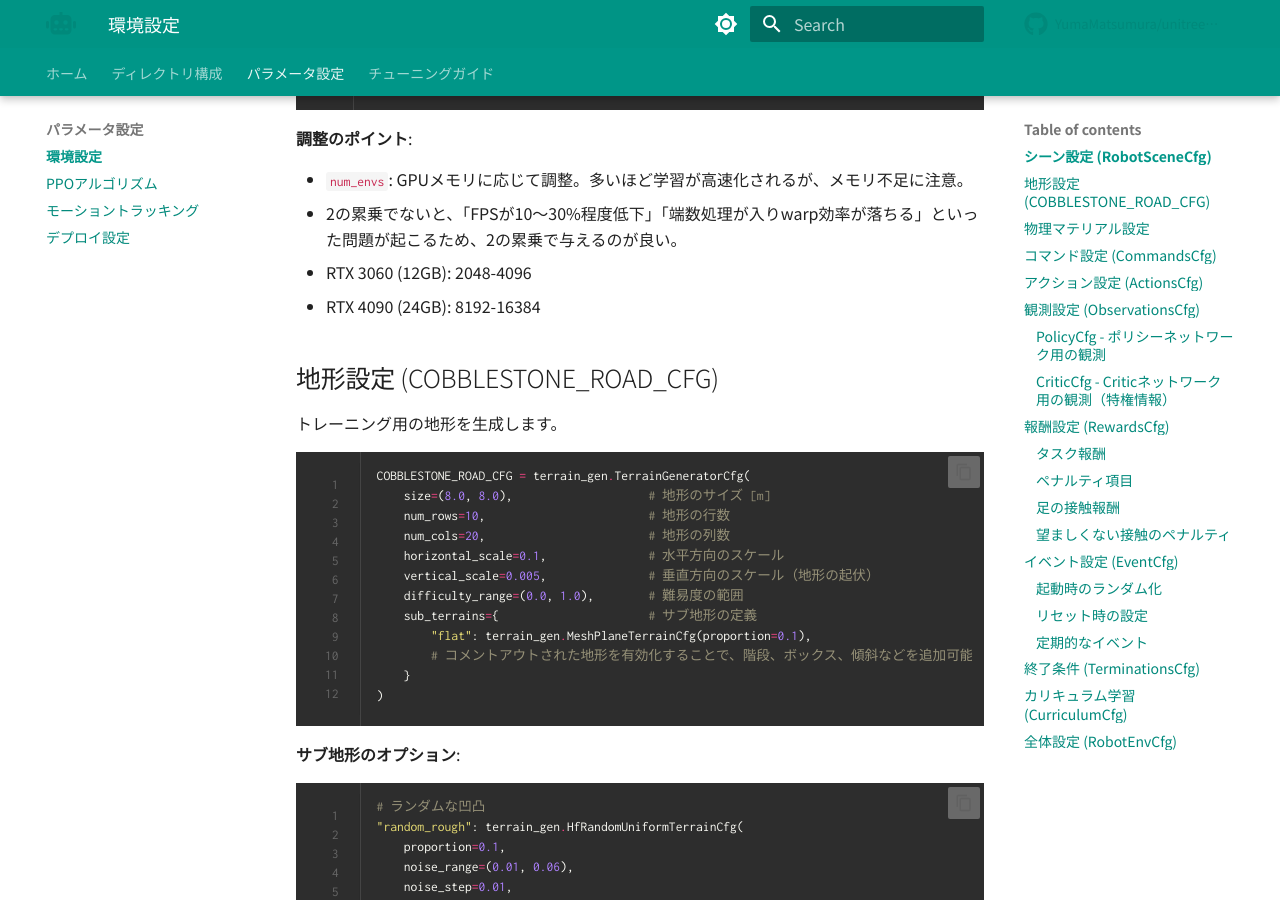
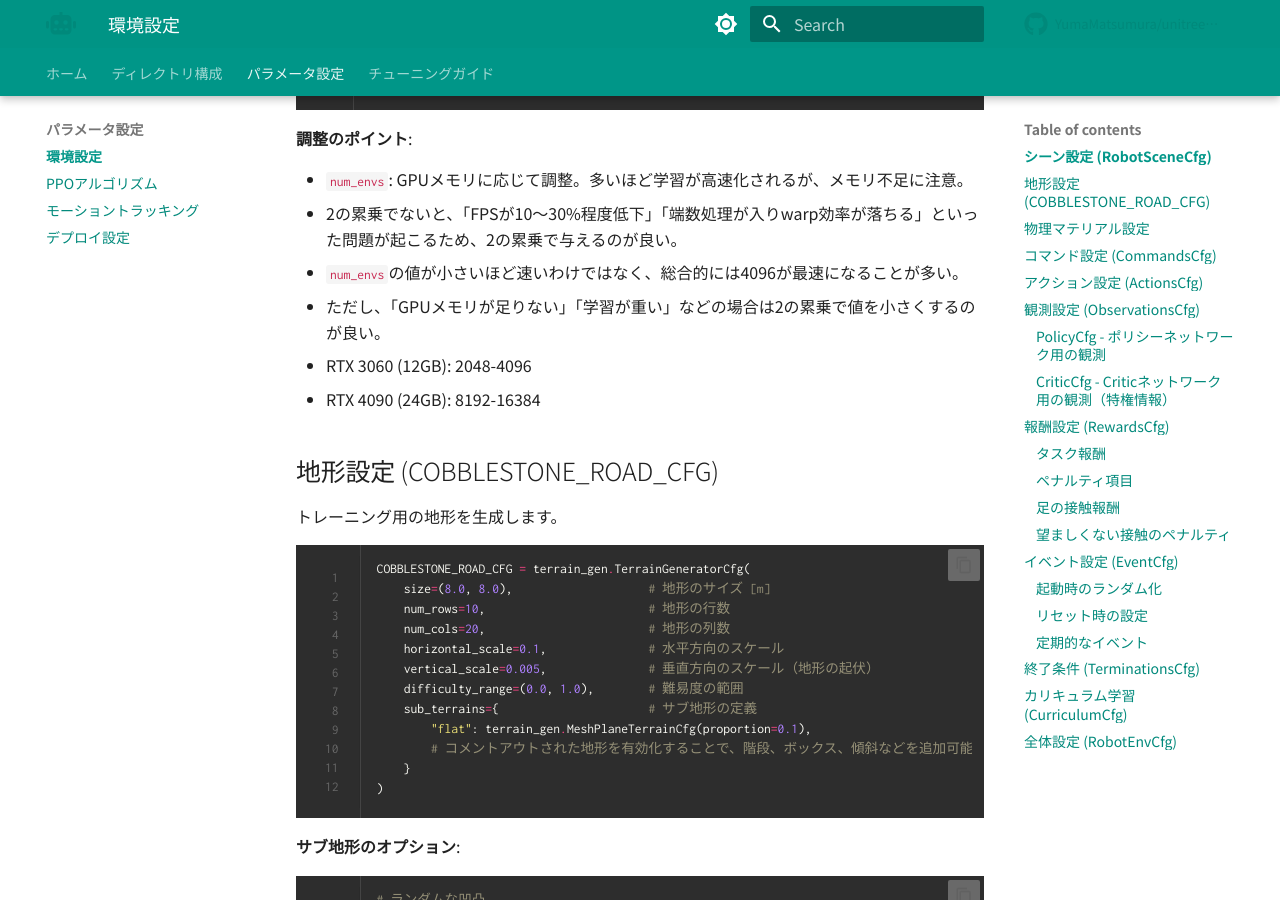
Before and after one commit to YumaMatsumura/unitree_rl_lab_documentation, an MkDocs documentation site: the page built from docs/parameters/environment.md, in a window 1280 px wide and 900 px high, scrolled down 490 px. Built offline with MkDocs 1.6.1 and Material for MkDocs 9.7.7, drawn with Linux system fonts in a browser that asks for light colours; nearby versions of some CDN libraries; comment, search, counter and statistics services are not loaded.

Commit message:
Update num_envs document

```diff
--- a/docs/parameters/environment.md
+++ b/docs/parameters/environment.md
@@ -19,6 +19,8 @@ scene: RobotSceneCfg = RobotSceneCfg(
 
 - `num_envs`: GPUメモリに応じて調整。多いほど学習が高速化されるが、メモリ不足に注意。
   - 2の累乗でないと、「FPSが10〜30%程度低下」「端数処理が入りwarp効率が落ちる」といった問題が起こるため、2の累乗で与えるのが良い。
+  - `num_envs`の値が小さいほど速いわけではなく、総合的には4096が最速になることが多い。
+  - ただし、「GPUメモリが足りない」「学習が重い」などの場合は2の累乗で値を小さくするのが良い。
   - RTX 3060 (12GB): 2048-4096
   - RTX 4090 (24GB): 8192-16384
 
```
